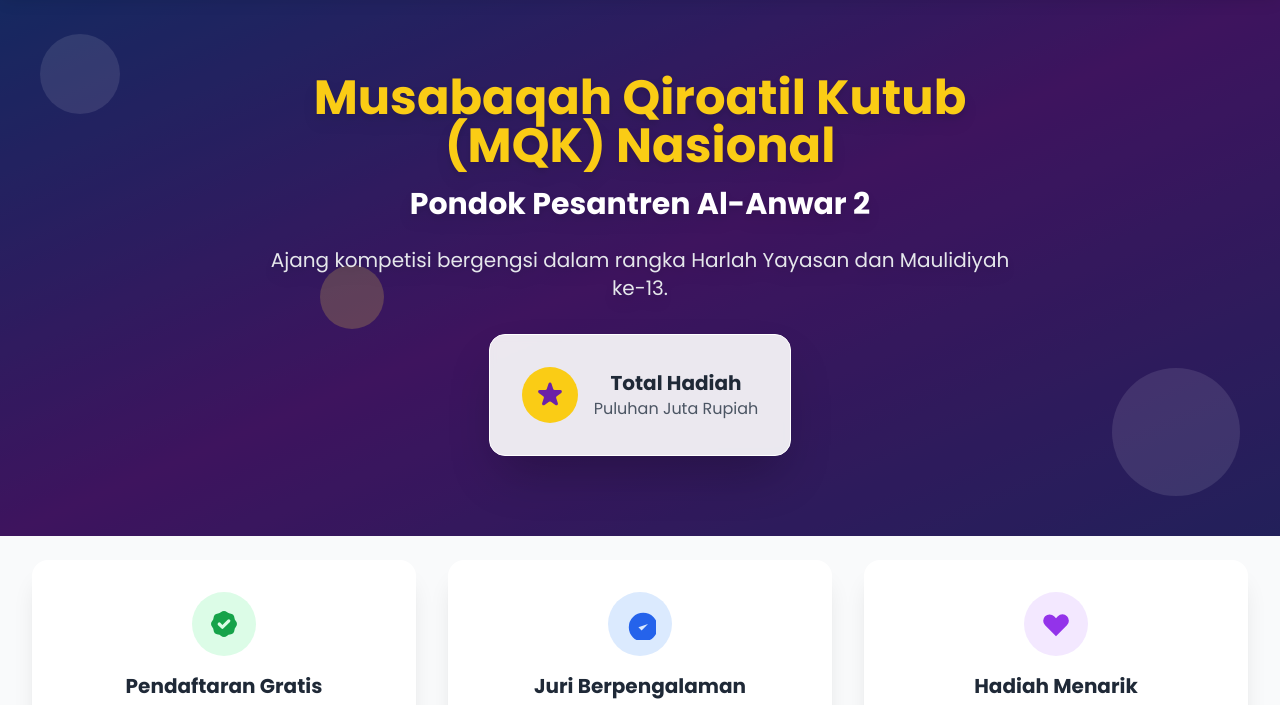
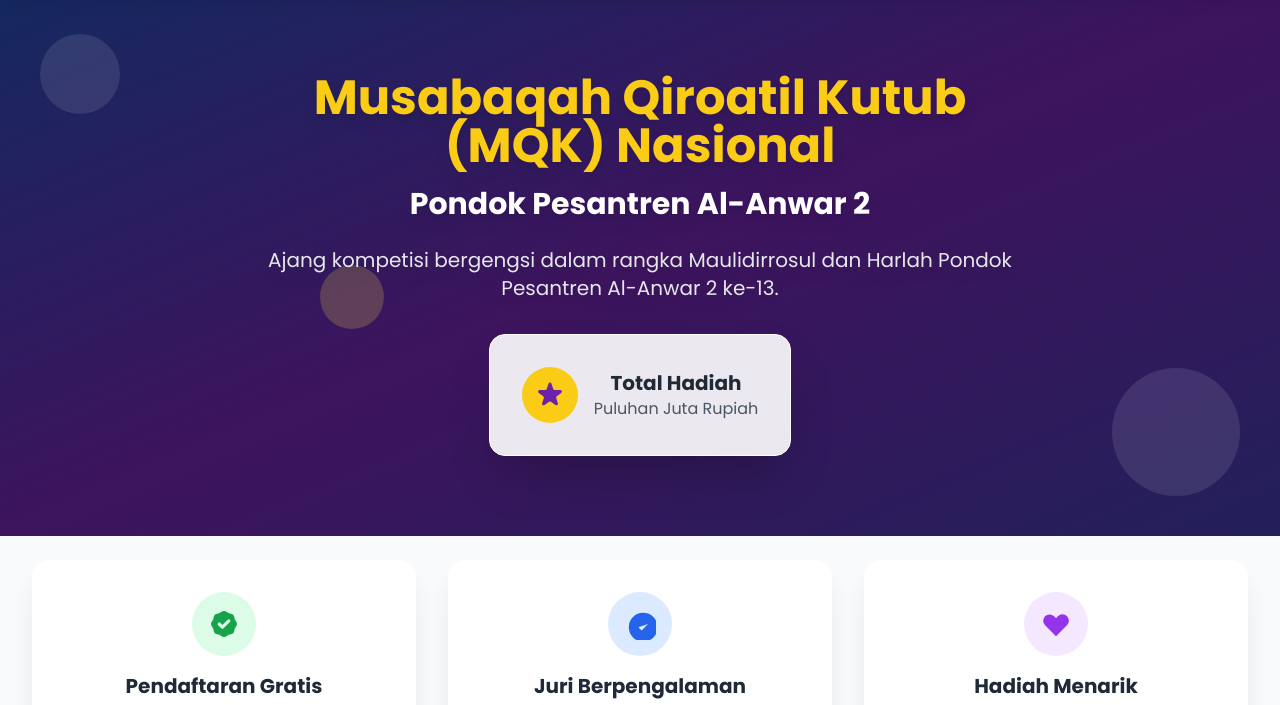
Before and after one commit to irfanhdmuhammad-boop/MQK-Nasional-Al-Anwar2, a plain HTML site: page index.html in a window 1280 px wide. Shown: the part 70-775 px from the top of the page. Drawn offline with nearby package versions, Linux system fonts and the light colour scheme.

Commit message:
index.html

```diff
--- a/index.html
+++ b/index.html
@@ -50,7 +50,7 @@
                     <span class="block text-2xl md:text-3xl mt-4 text-white drop-shadow-lg">Pondok Pesantren Al-Anwar 2</span>
                 </h1>
                 <p class="text-lg md:text-xl mb-8 text-gray-200 drop-shadow-lg max-w-3xl mx-auto">
-                    Ajang kompetisi bergengsi dalam rangka Harlah Yayasan dan Maulidiyah ke-13.
+                    Ajang kompetisi bergengsi dalam rangka Maulidirrosul dan Harlah Pondok Pesantren Al-Anwar 2 ke-13.
                 </p>
                 <div class="flex justify-center">
                     <div class="bg-white bg-opacity-90 backdrop-blur-sm rounded-2xl p-8 border border-white shadow-2xl">
```
